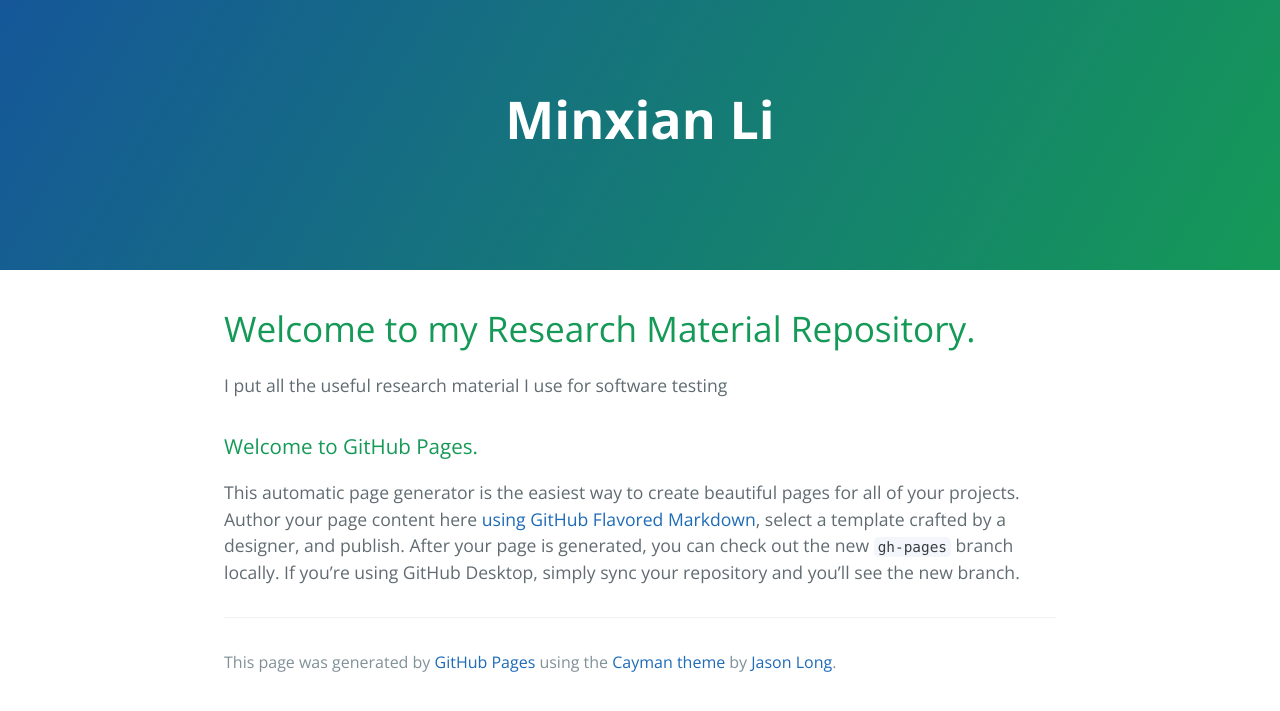
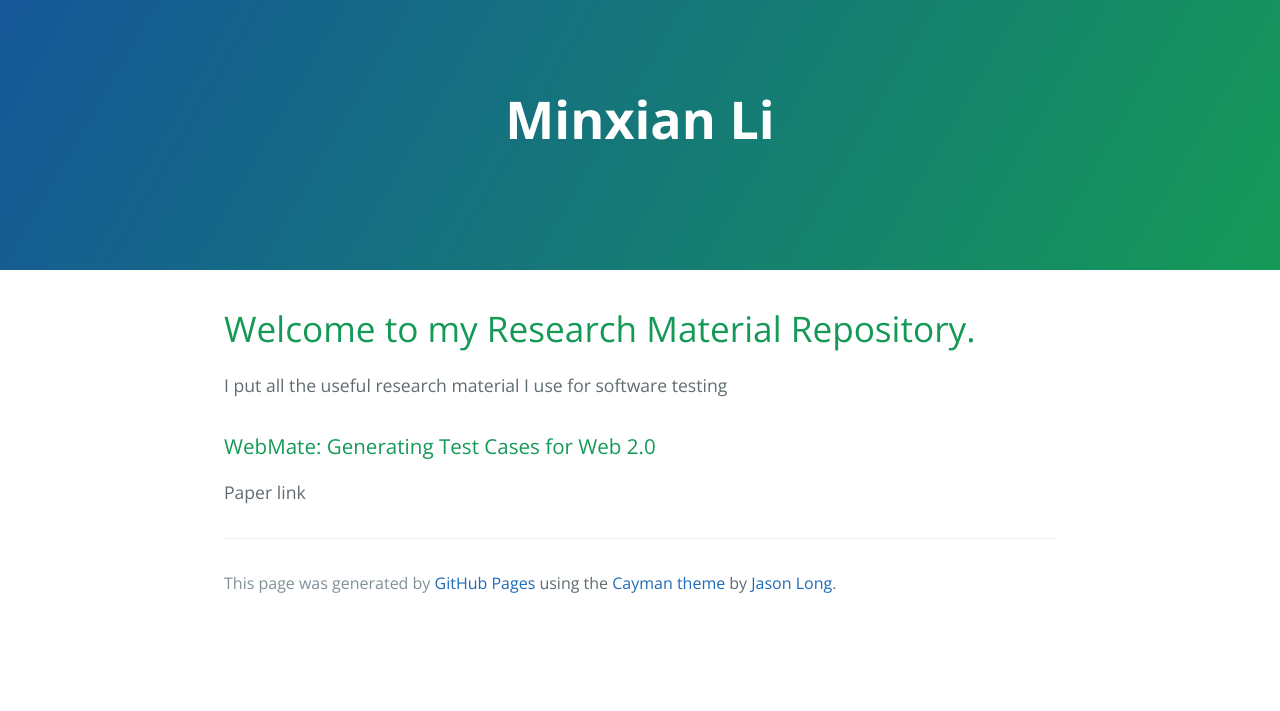
Before and after one commit to MinxianLi/minxianli.github.io, a Jekyll site: the page index.html, which Jekyll copies as it is, in a window 1280 px wide. Shown: the top 711 px of the page. Built offline with Jekyll 4.4.1, drawn with Linux system fonts in a browser that asks for light colours.

Commit message:
Update index.html

```diff
--- a/index.html
+++ b/index.html
@@ -22,9 +22,10 @@
 <p>I put all the useful research material I use for software testing</p>
 
 
-<h3><a id="welcome-to-github-pages" class="anchor" href="#welcome-to-github-pages" aria-hidden="true"><span class="octicon octicon-link"></span></a>Welcome to GitHub Pages.</h3>
+<h3><a id="welcome-to-github-pages" class="anchor" href="#welcome-to-github-pages" aria-hidden="true"><span class="octicon octicon-link"></span></a>WebMate: Generating Test Cases for Web 2.0
+</h3>
 
-<p>This automatic page generator is the easiest way to create beautiful pages for all of your projects. Author your page content here <a href="https://guides.github.com/features/mastering-markdown/">using GitHub Flavored Markdown</a>, select a template crafted by a designer, and publish. After your page is generated, you can check out the new <code>gh-pages</code> branch locally. If you’re using GitHub Desktop, simply sync your repository and you’ll see the new branch.</p>
+<p>Paper link<a href="https://www.st.cs.uni-saarland.de/publications/files/webmate-swqd-2013.pdf"></p>
 
 
       <footer class="site-footer">
```
